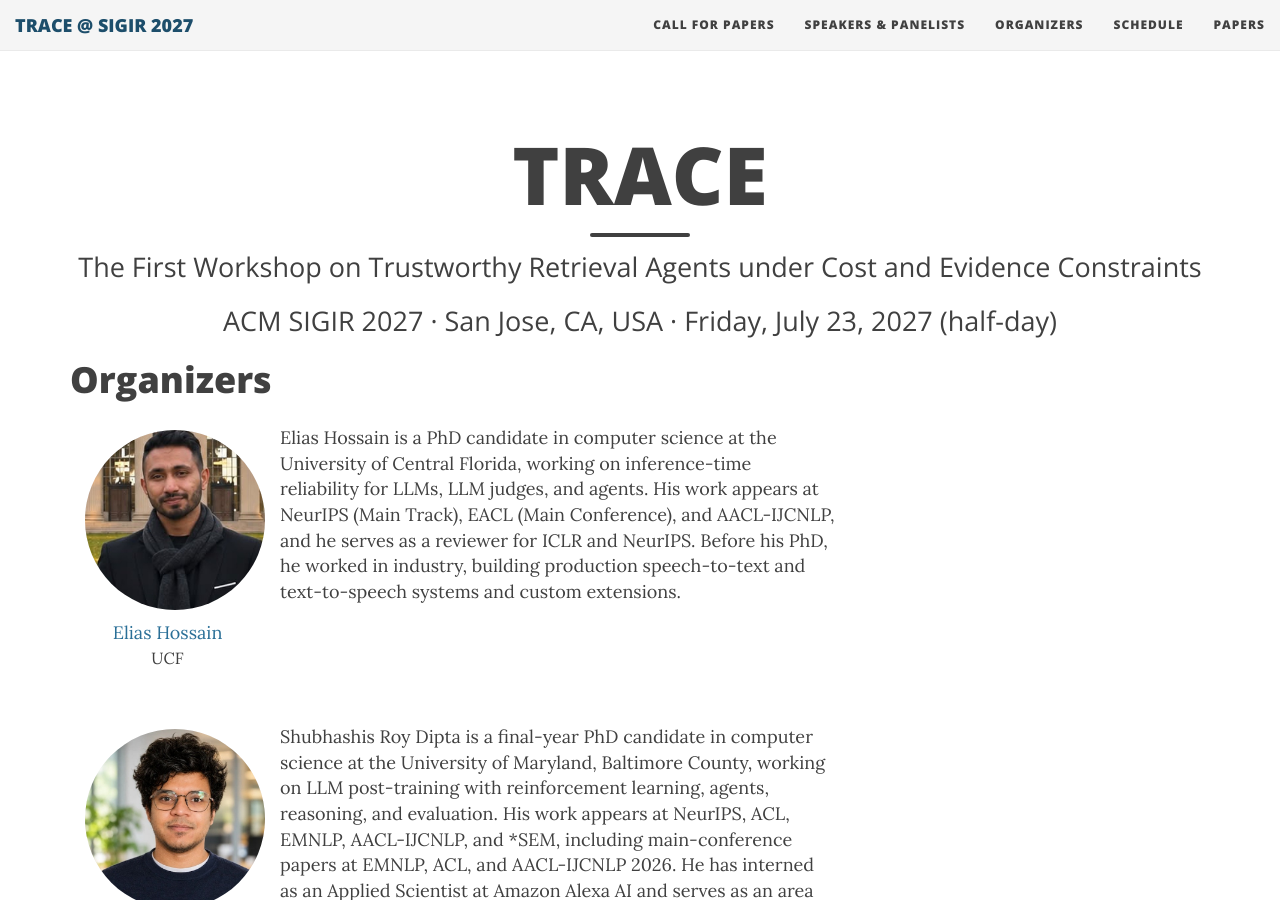
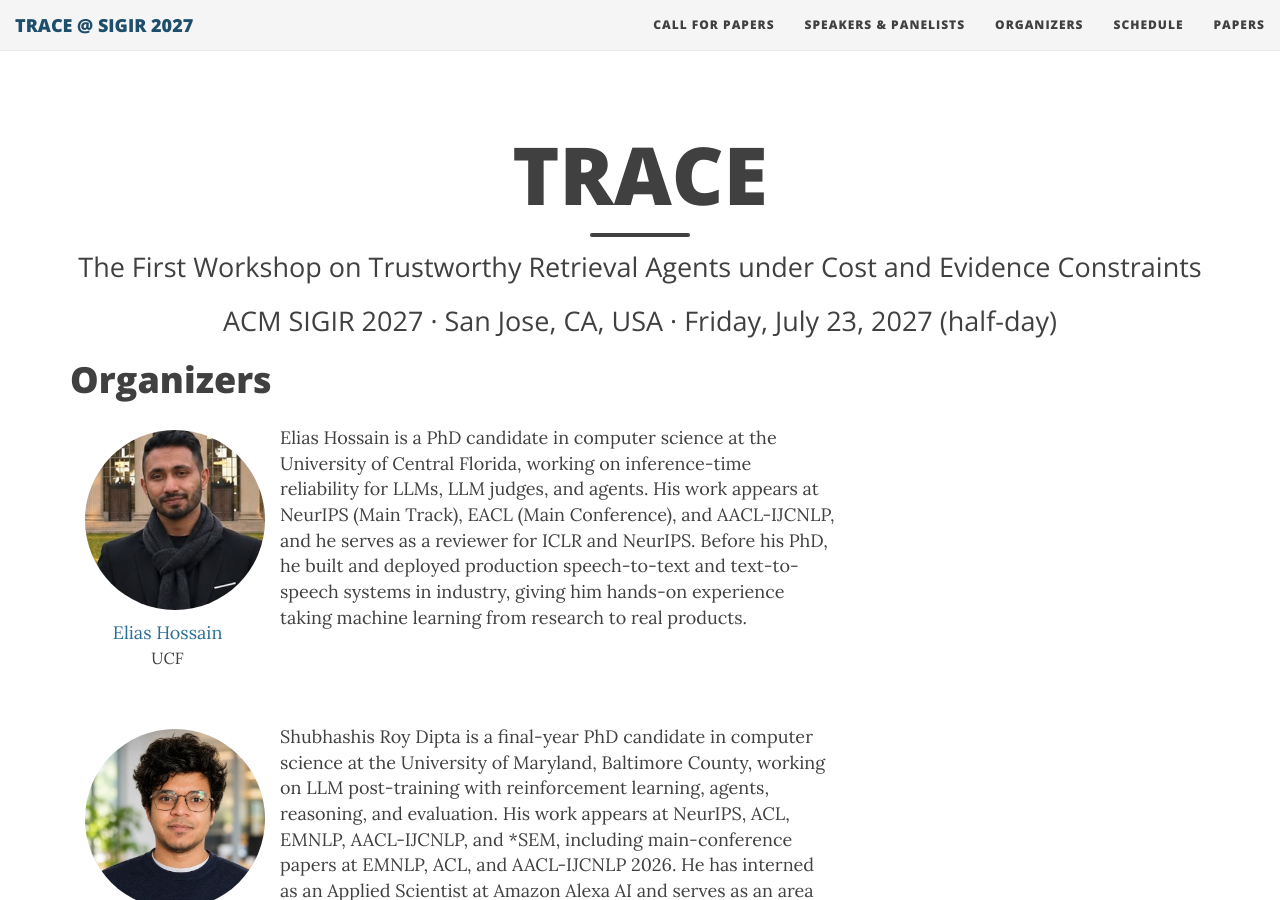
Before and after one commit to trace-workshop/sigir2027, a Jekyll site: the page built from organizers.md, in a window 1280 px wide and 900 px high. Built offline with Jekyll 4.4.1, drawn with Linux system fonts in a browser that asks for light colours; nearby versions of some CDN libraries.

Commit message:
Polish industry line in Elias's bio

```diff
--- a/_data/organizers.yml
+++ b/_data/organizers.yml
@@ -7,7 +7,7 @@ ehossain:
   url: "https://eliashossain001.github.io/"
   affiliation: "UCF"
   img: "ehossain.jpg"
-  bio: "Elias Hossain is a PhD candidate in computer science at the University of Central Florida, working on inference-time reliability for LLMs, LLM judges, and agents. His work appears at NeurIPS (Main Track), EACL (Main Conference), and AACL-IJCNLP, and he serves as a reviewer for ICLR and NeurIPS. Before his PhD, he worked in industry, building production speech-to-text and text-to-speech systems and custom extensions."
+  bio: "Elias Hossain is a PhD candidate in computer science at the University of Central Florida, working on inference-time reliability for LLMs, LLM judges, and agents. His work appears at NeurIPS (Main Track), EACL (Main Conference), and AACL-IJCNLP, and he serves as a reviewer for ICLR and NeurIPS. Before his PhD, he built and deployed production speech-to-text and text-to-speech systems in industry, giving him hands-on experience taking machine learning from research to real products."
 
 sdipta:
   name: "Shubhashis Roy Dipta"
```
